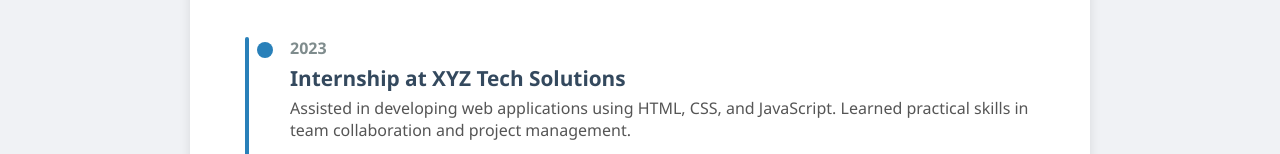
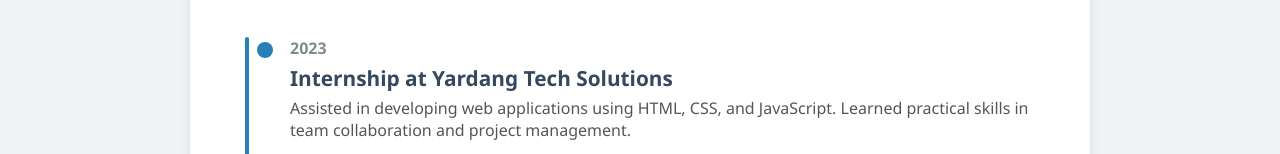
Before and after one commit to johnoganda2005/personal-portfolio-, a plain HTML site: page experience.html in a window 1280 px wide. Shown: the part 229-383 px from the top of the page. Drawn offline with Linux system fonts and the light colour scheme.

Commit message:
Update experience.html

```diff
--- a/experience.html
+++ b/experience.html
@@ -148,7 +148,7 @@
         <div class="timeline">
             <div class="exp-item">
                 <div class="year">2023</div>
-                <h3>Internship at XYZ Tech Solutions</h3>
+                <h3>Internship at Yardang Tech Solutions</h3>
                 <p>
                     Assisted in developing web applications using HTML, CSS, and JavaScript.
                     Learned practical skills in team collaboration and project management.
```
